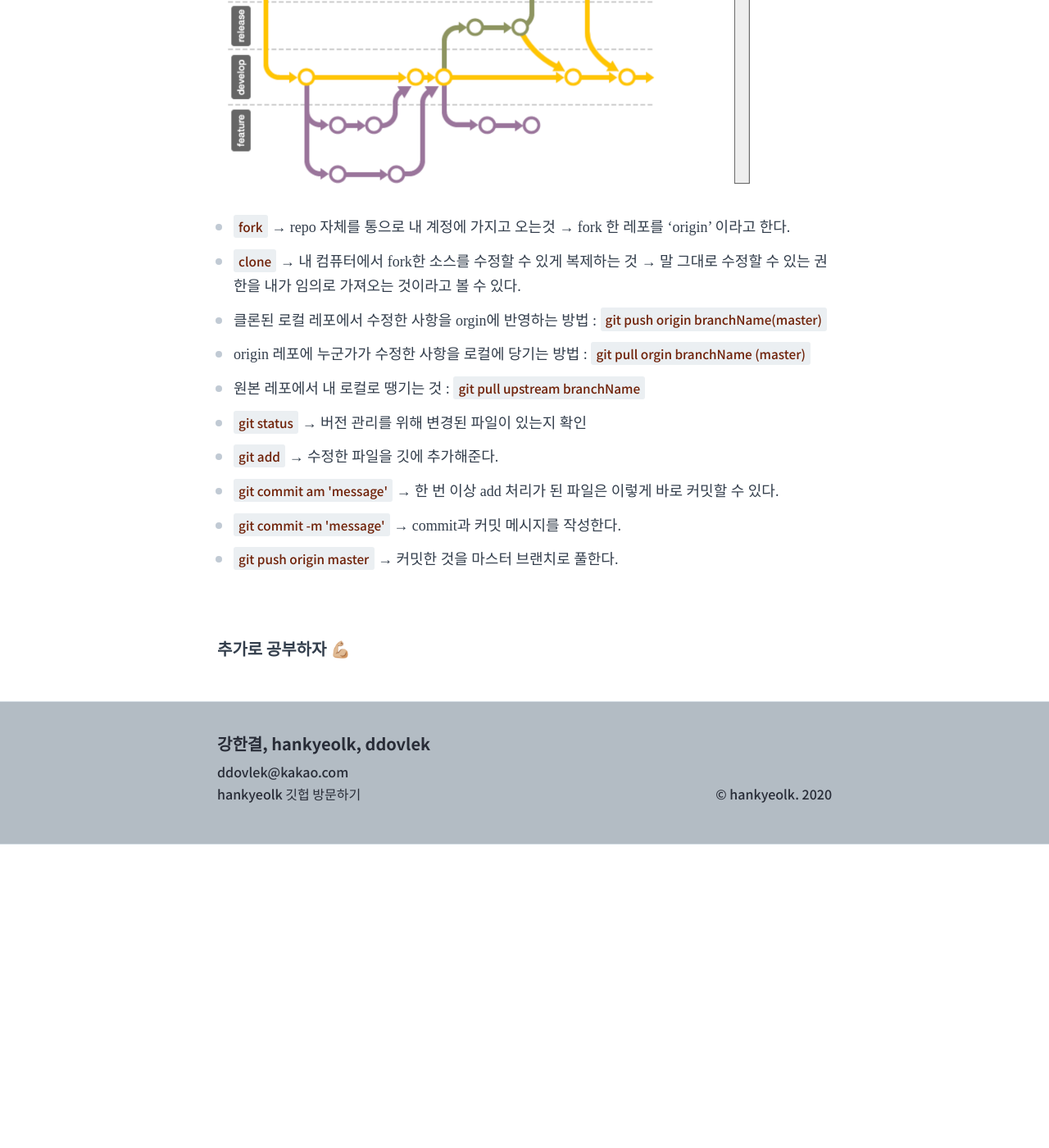
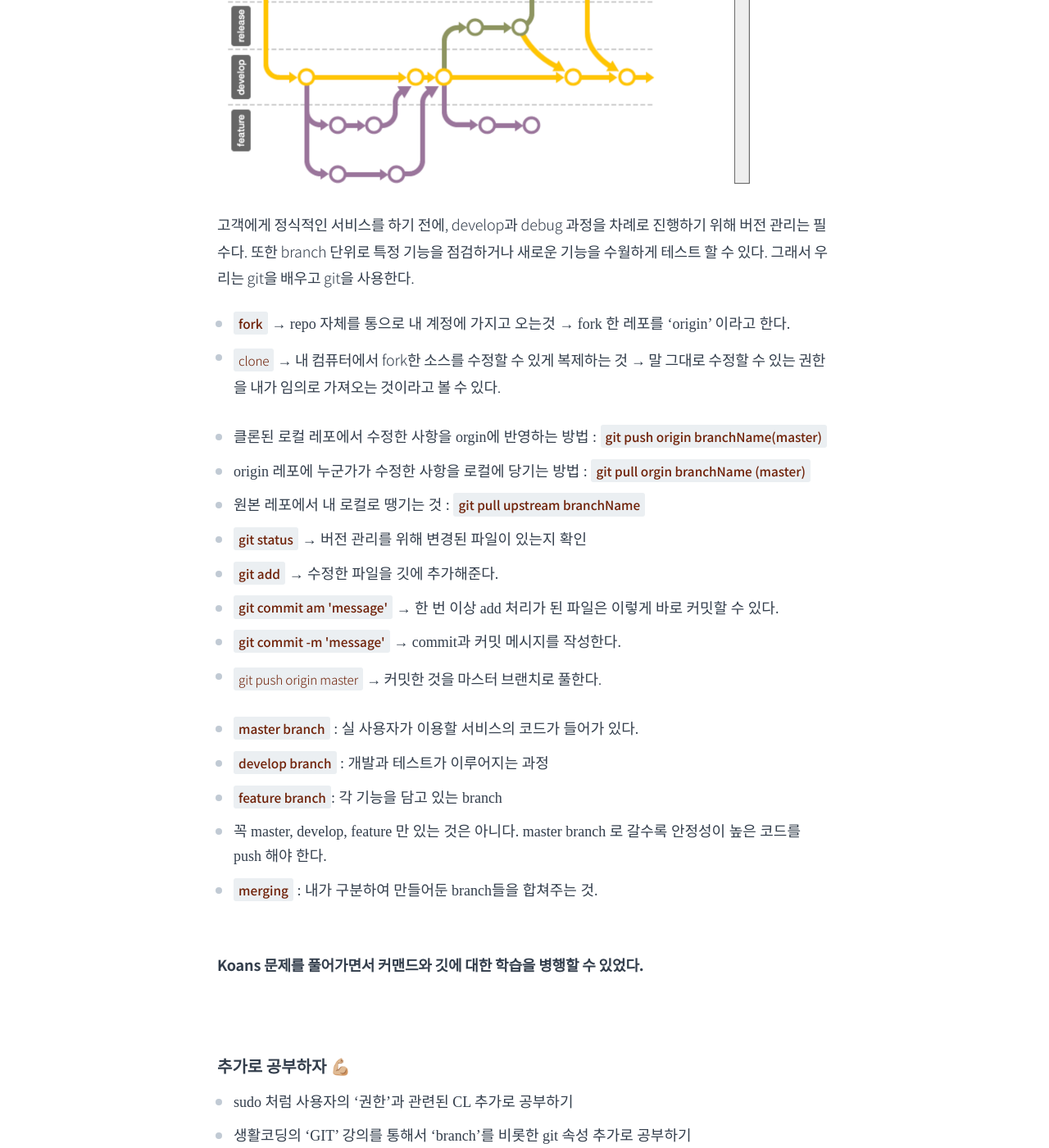
Before and after one commit to hankyeolk/hankyeolk.github.io, a Jekyll site: the page built from TIL/09_2020.06.23/index.md, in a window 1280 px wide and 1400 px high, scrolled down 876 px. Shown: the whole window at 82% size. Built offline with Jekyll 4.4.1, drawn with Linux system fonts in a browser that asks for light colours; before the commit the page ends 1906 px from its top, so only the background shows below that.

Commit message:
Update index.md

```diff
--- a/TIL/09_2020.06.23/index.md
+++ b/TIL/09_2020.06.23/index.md
@@ -30,8 +30,12 @@ order: 9
 
 ![image](img/git.png)
 
+고객에게 정식적인 서비스를 하기 전에, develop과 debug 과정을 차례로 진행하기 위해 버전 관리는 필수다. 또한 branch 단위로 특정 기능을 점검하거나 새로운 기능을 수월하게 테스트 할 수 있다. 그래서 우리는 git을 배우고 git을 사용한다.
+<br>
+
 - `fork` → repo 자체를 통으로 내 계정에 가지고 오는것 → fork 한 레포를 'origin' 이라고 한다.
 - `clone` → 내 컴퓨터에서 fork한 소스를 수정할 수 있게 복제하는 것 → 말 그대로 수정할 수 있는 권한을 내가 임의로 가져오는 것이라고 볼 수 있다.
+
 - 클론된 로컬 레포에서 수정한 사항을 orgin에 반영하는 방법 : `git push origin branchName(master)`
 - origin 레포에 누군가가 수정한 사항을 로컬에 당기는 방법 : `git pull orgin branchName (master)`
 - 원본 레포에서 내 로컬로 땡기는 것 : `git pull upstream branchName`
@@ -41,6 +45,19 @@ order: 9
 - `git commit -m 'message'` → commit과 커밋 메시지를 작성한다.
 - `git push origin master` → 커밋한 것을 마스터 브랜치로 풀한다.
 
+- `master branch` : 실 사용자가 이용할 서비스의 코드가 들어가 있다.
+- `develop branch` : 개발과 테스트가 이루어지는 과정
+- `feature branch`: 각 기능을 담고 있는 branch
+- 꼭 master, develop, feature 만 있는 것은 아니다. master branch 로 갈수록 안정성이 높은 코드를 push 해야 한다.
+- `merging` : 내가 구분하여 만들어둔 branch들을 합쳐주는 것.
+
+<br>
+
+**Koans 문제를 풀어가면서 커맨드와 깃에 대한 학습을 병행할 수 있었다.**
+
 <br>
 
 ### 추가로 공부하자 💪🏼
+
+- sudo 처럼 사용자의 '권한'과 관련된 CL 추가로 공부하기
+- 생활코딩의 'GIT' 강의를 통해서 'branch'를 비롯한 git 속성 추가로 공부하기
```
Also changed, not shown: other parts of TIL/09_2020.06.23/index.md (+1 -1 lines).
